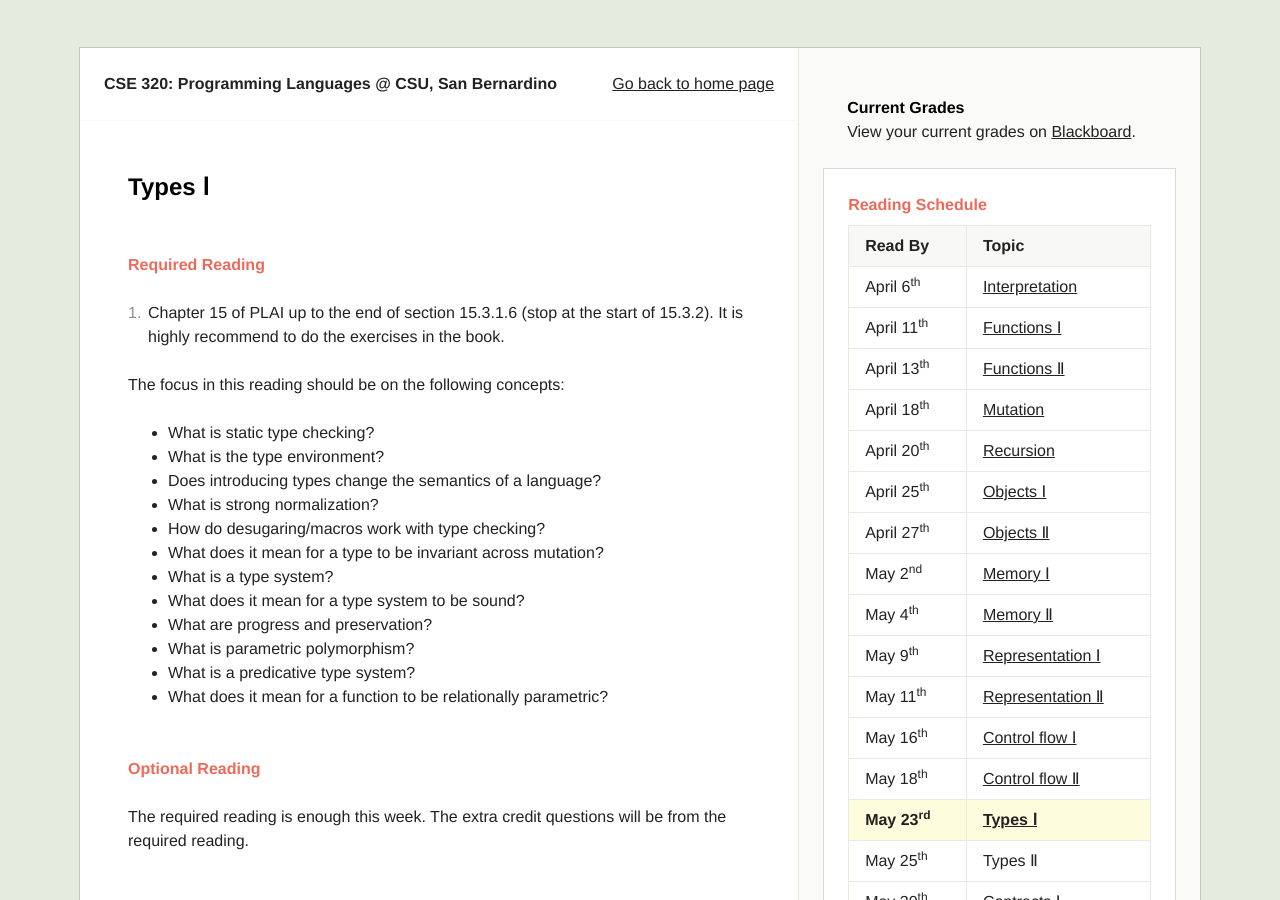
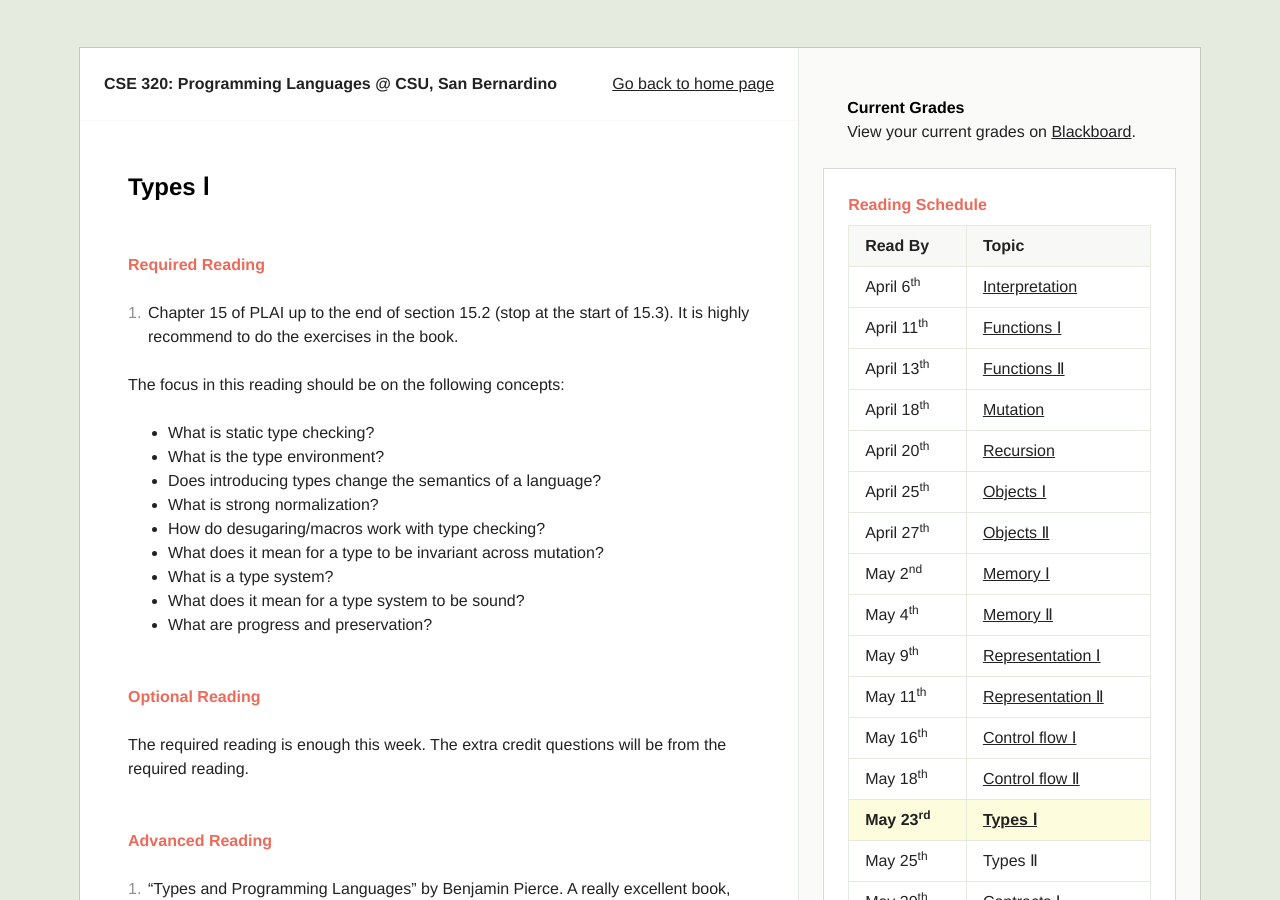
Before and after one commit to alilleybrinker/programming-languages-course, a Jekyll site: the page built from reading/types-1/index.html, in a window 1280 px wide and 900 px high. Built offline with Jekyll 4.4.1, drawn with Linux system fonts in a browser that asks for light colours.

Commit message:
Updated reading

```diff
--- a/reading/types-1/index.html
+++ b/reading/types-1/index.html
@@ -11,7 +11,7 @@ title: "Types Ⅰ"
     <h2><a href="#required-reading">Required Reading</a></h2>
 
     <ol>
-        <li>Chapter 15 of PLAI up to the end of section 15.3.1.6 (stop at the start of 15.3.2). It is highly recommend to do the exercises in the book.</li>
+        <li>Chapter 15 of PLAI up to the end of section 15.2 (stop at the start of 15.3). It is highly recommend to do the exercises in the book.</li>
     </ol>
 
     <p>The focus in this reading should be on the following concepts:</p>
@@ -26,9 +26,6 @@ title: "Types Ⅰ"
         <li>What is a type system?</li>
         <li>What does it mean for a type system to be sound?</li>
         <li>What are progress and preservation?</li>
-        <li>What is parametric polymorphism?</li>
-        <li>What is a predicative type system?</li>
-        <li>What does it mean for a function to be relationally parametric?</li>
     </ul>
 </section>
 
```
